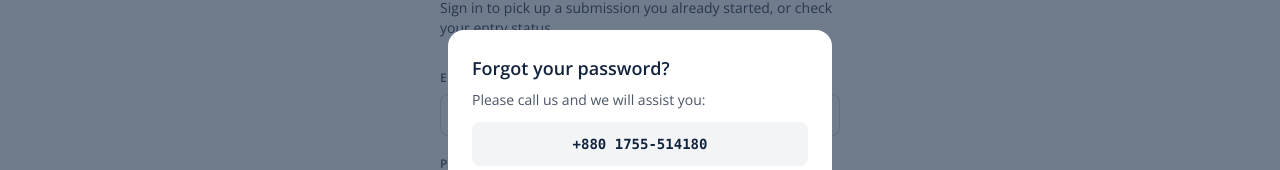
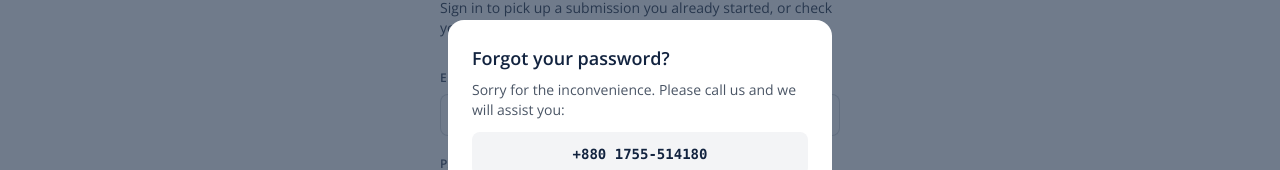
Before and after one commit to inankarim/HSEA_2026, a React (Vite) app in the folder frontend/: page /login in a window 1280 px wide. Both pictures are taken after a click on the button "Forgot password?". Shown: the part 258-428 px from the top of the page. Built offline with nearby package versions, Linux system fonts and the light colour scheme; no server answers.

Commit message:
update forgot password message

```diff
--- a/frontend/src/pages/Login.tsx
+++ b/frontend/src/pages/Login.tsx
@@ -121,7 +121,7 @@ export default function Login() {
           <div className="w-full max-w-sm rounded-2xl bg-white p-6">
             <h3 className="text-lg font-bold text-navy-deep">Forgot your password?</h3>
             <p className="mt-2 text-sm text-gray-600">
-              Please call us and we will assist you:
+              Sorry for the inconvenience. Please call us and we will assist you:
             </p>
             <a
               href="tel:+8801755514180"
```
